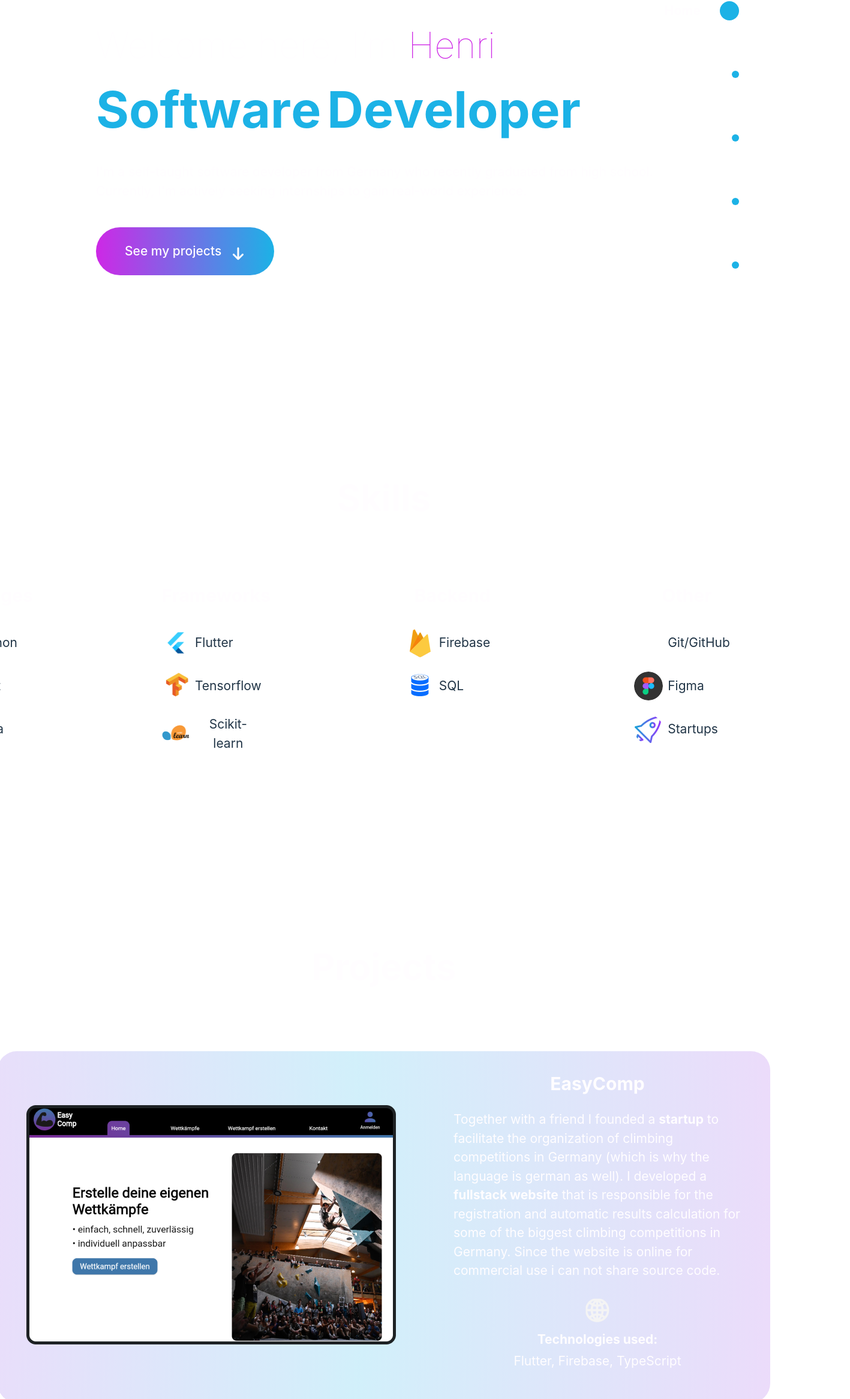
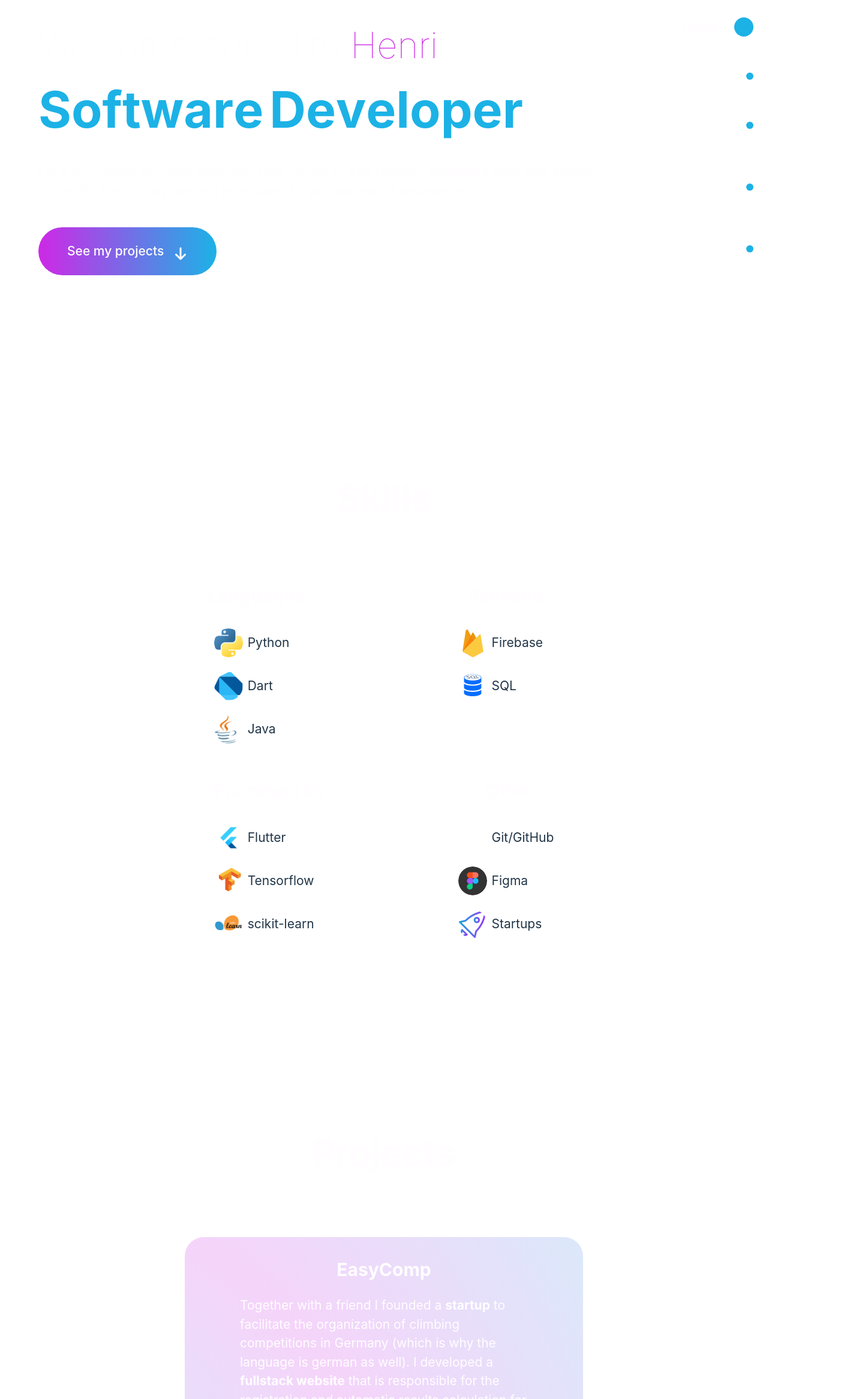
Before and after one commit to henri-climber/Portfolio-V2, a React (Vite) app in the folder portfolio_v2/: page / in a window 1280 px wide. Shown: the part 170-2503 px from the top of the page at 60% size, 1417 px wide, since content can reach past the window. Built offline with nearby package versions, Linux system fonts and the light colour scheme.

Commit message:
added media queries

```diff
--- a/portfolio_v2/src/components/AboutMe/index.jsx
+++ b/portfolio_v2/src/components/AboutMe/index.jsx
@@ -12,20 +12,35 @@ const AboutMe = () => {
     //TODO: make resume english
 
     return (
+        <div className="about-me-wrapper"> {/* Add this wrapper div */}
           <div className="about-me-page" id="aboutme">
             <h3>About me</h3>
             <div className="about-me">
-                <p>My name is Henri, I am from Germany and I love tech. About 3,5 years ago I started my coding journey which led me fom simple 2D games to data science projects and finally my own little start up a year ago. I spent most of the time working with Flutter, Firebase and Python and I generally love the challenge of learning new technologies. I was also able to graduate from high school this spring with a 1.0 average.</p>
+              <p>
+                My name is Henri, I am from Germany and I love tech. About 3,5 years ago I
+                started my coding journey which led me fom simple 2D games to data science
+                projects and finally to my own little start up a year ago. I spent most of
+                the time working with Flutter, Firebase and Python and I generally love the
+                challenge of learning new technologies. I was also able to graduate from
+                high school this spring with a 1.0 average.
+              </p>
               <img className="img1" src={henriImg} alt="Henri" />
             </div>
             <div className="about-me">
               <img className="img2" src={henriClimbImg} alt="Henri" />
-                <p>Aside from programming and my academic life, i love climbing, especially as a competitive sport. I have been competing at national level for 7 years and at international level two years ago. Through competitive sports, I have learned many skills that are now a great help to me in school and everyday life.</p>
+              <p>
+                Aside from programming and my academic life, i love climbing, especially as
+                a competitive sport. I have been competing at national level for 7 years and
+                at international level two years ago. Through competitive sports, I have
+                learned many skills that are now a great help to me in school and everyday
+                life.
+              </p>
             </div>
             <button className="btn" onClick={handleButtonClick}>
               Download resume
               <FiDownload size={32} />
             </button>
+          </div>
         </div>
       );
 
--- a/portfolio_v2/src/components/AboutMe/index.scss
+++ b/portfolio_v2/src/components/AboutMe/index.scss
@@ -1,4 +1,9 @@
 @import '../../variables.scss';
+
+.about-me-wrapper {
+    padding: 0 20%; /* Add left and right padding of 100px */
+    box-sizing: border-box;
+  }
 
 .about-me-page{
     display: flex;
@@ -6,18 +11,38 @@
     align-items: center;
     flex-direction: column;
     padding-top: 256px;
-    width: 100vw;
+    width: 100%;
+    box-sizing: border-box;
 
     .about-me{
-        padding: 16px 0px;
         display: flex;
         flex-direction: row;
-        width: 1150px;
+        align-items: center;
+
+            :nth-child(1){
+                padding-top: 80px;
+            }
+            :nth-child(2){
+                padding-top: 32px;
+            }
+
+
+
         .img1{
             margin-left: 64px;
+            width: 170px;
+            height: 170px;
+
+            @media screen and (max-width: 1400px) {
+                scale: 0.6;
+            }
+
         }
         .img2{
             margin-right: 64px;
+            @media screen and (max-width: 1400px) {
+                scale: 0.6;
+            }
         }
     }
 
@@ -28,7 +53,7 @@
         align-items: center;
         gap: 16px;
         border-radius: 92px;
-        font-size: 21px;
+        font-size: 18px;
         color: var(--white, #F4F4F4);
         font-weight: 700;
         background: transparent;
--- a/portfolio_v2/src/components/Contact/index.scss
+++ b/portfolio_v2/src/components/Contact/index.scss
@@ -6,11 +6,19 @@
   align-items: center;
   padding-top: 256px;
   padding-bottom: 256px;
+  justify-content: center;
 
   .row {
     display: flex;
+    align-items: start;
+    margin-top: 48px;
+
+    @media screen and (max-width: 1420px) {
+      flex-direction: column;
+      align-items: center;
+      justify-content: center;
+    }
     flex-direction: row;
-    margin-top: 48px;
   }
 
   .contact-text {
@@ -18,8 +26,16 @@
     flex-direction: column;
     align-items: flex-start;
     gap: 8px;
-    width: 560px;
+    width: 460px;
+
+    @media screen and (max-width: 1420px) {
+      padding-right: 60px;
+      padding-bottom: 64px;
+      width: 600px;
+    }
+
     padding-right: 120px;
+
 
     .contact-links {
       display: flex;
@@ -54,7 +70,7 @@
 
         input{
             display: flex;
-            width: 345px;
+            width: 280px;
             padding: 8px 16px;
             align-items: flex-start;
             gap: 10px;
@@ -69,7 +85,7 @@
 
         textarea{
             display: flex;
-            width: 592px;
+            width: 480px;
             height: 204px;
             padding: 8px 16px;
             align-items: flex-start;
@@ -82,6 +98,10 @@
             font-weight: 400;
             font-size: 21px;
 
+    @media screen and (max-width: 1420px) {
+
+      width: 600px;
+    }
 
         }
 
--- a/portfolio_v2/src/components/Home/index.scss
+++ b/portfolio_v2/src/components/Home/index.scss
@@ -4,7 +4,14 @@
   animation: fadeIn 1s;
   .home{
     padding-top: 200px;
-    margin-left: 160px;
+
+    @media screen and (min-width: 1600px) {
+      padding-left: 160px;
+    }
+    @media screen and (max-width: 1600px) {
+      padding-left: 64px;
+    }
+
     display: flex;
     align-items: start;
     flex-direction: column;
--- a/portfolio_v2/src/components/Navbar/index.jsx
+++ b/portfolio_v2/src/components/Navbar/index.jsx
@@ -123,7 +123,7 @@ const Navbar = () => {
           <li>
             <Link
               to="contact"
-              offset={-150}
+              offset={-145}
               spy={true}
               smooth={true}
               duration={500}
--- a/portfolio_v2/src/components/Navbar/index.scss
+++ b/portfolio_v2/src/components/Navbar/index.scss
@@ -17,9 +17,15 @@
 .navbar{
     position: fixed;
     top:50%;
-    right:48px;
     transform: translateY(-50%);
     z-index: 1000;
+
+    @media screen and (min-width: 1450px) {
+      right: 48px;
+    }
+    @media screen and (max-width: 1450px) {
+      right: 24px;
+    }
   }
 
   .navbar ul{
@@ -32,7 +38,12 @@
   }
 
   .navbar ul li{
-    width: 300px;
+    @media screen and (min-width: 1450px) {
+      width: 300px;
+    }
+    @media screen and (max-width: 1450px) {
+      width: 120px;
+    }
     position: relative;
     text-align: right;
     cursor: pointer;
@@ -41,8 +52,15 @@
   .navbar ul li .dot{
     color: $text-color;
     display: block;
-    padding: 32px 0;
     align-items: center;
+
+    @media screen and (min-width: 1450px) {
+      padding: 32px 0;
+    }
+    @media screen and (max-width: 1450px) {
+      padding: 20px 0;
+    }
+
   }
 
   // show text when active
--- a/portfolio_v2/src/components/Projects/index.scss
+++ b/portfolio_v2/src/components/Projects/index.scss
@@ -15,16 +15,28 @@
     .box{
       border-radius: 32px;
       background:  radial-gradient(circle, rgba($secondary-color, 0.2), rgba($primary-color, 0.2), rgba($secondary-color, 0.2), rgba($primary-color, 0.2));
-      background-size: 400% 400%;
-      flex-direction: row;
+      background-size: 300% 300%;
       display: flex;
       align-items: center;
       animation: gradient 15s ease infinite;
       margin-bottom: 96px;
 
+      @media screen and (max-width: 1750px) {
+        flex-direction: column;
+
+        .textBox{
+          order: 1;
+        }
+        .imgBox{
+          order: 2;
+        }
+
+      }
+      flex-direction: row;
+
 
       .imgBox{
-        padding: 80px 48px;
+        padding: 80px 24px;
 
 
         .nitrateImg{
--- a/portfolio_v2/src/components/Skills/index.jsx
+++ b/portfolio_v2/src/components/Skills/index.jsx
@@ -17,6 +17,7 @@ export const Skills = () => {
     <div className="skills-page" id="skills">
       <h3>Skills</h3>
       <div className="skills-table">
+        <div className="outer-column">
           <div className="column">
             <h5>Languages</h5>
             <ul>
@@ -58,11 +59,14 @@ export const Skills = () => {
               <li>
                 <div className="logo-wrapper">
                   <img src={scikitlearnLogo} alt="Scikit-learn Logo" height="48" />
-                <span>Scikit-learn</span>
+                  <span>scikit-learn</span>
                 </div>
               </li>
             </ul>
           </div>
+
+        </div>
+          <div className="outer-column">
             <div className="column">
               <h5>Backend</h5>
               <ul>
@@ -105,6 +109,7 @@ export const Skills = () => {
             </div>
           </div>
       </div>
+    </div>
   );
 };
 
--- a/portfolio_v2/src/components/Skills/index.scss
+++ b/portfolio_v2/src/components/Skills/index.scss
@@ -9,11 +9,38 @@
   width: 100vw;
 .skills-table{
   display: flex;
+  flex-direction: row;
   padding-top: 96px;
+  justify-content: center;
+
+  .outer-column{
+    display: flex;
+
+    @media screen and (max-width: 1450px) {
+      flex-direction: column;
+      align-items: start;
+      justify-content: space-between;
+      flex: 1;
+
+      padding-left: 80px;
+
+
+    }
+      flex-direction: row;
+
     .column {
       margin: 0 24px;
       text-align: center;
+
+      &:nth-child(-n + 3) {
+
+      @media screen and (min-width: 1800px) {
         padding-right: 144px;
+      }
+      @media screen and (max-width: 1800px) {
+        padding-right: 64px;
+      }
+      }
 
       ul {
         list-style-type: none;
@@ -36,9 +63,11 @@
           }
           span {
             font-size: 21px;
+            white-space: nowrap;
           }
       }}
     }
   }
 
 }
+}
--- a/portfolio_v2/src/components/SocialIcons/index.scss
+++ b/portfolio_v2/src/components/SocialIcons/index.scss
@@ -3,14 +3,14 @@
 .social-box{
     position: absolute;
     top: 8px;
-    left: 64px;
+    left: 24px;
 
 }
 
 ul{
     list-style: none;
     display: flex;
-    justify-content: flex-end;
+
     align-items: center;
 
     li{
```
Lines whose indentation alone changed are shown as unchanged.
